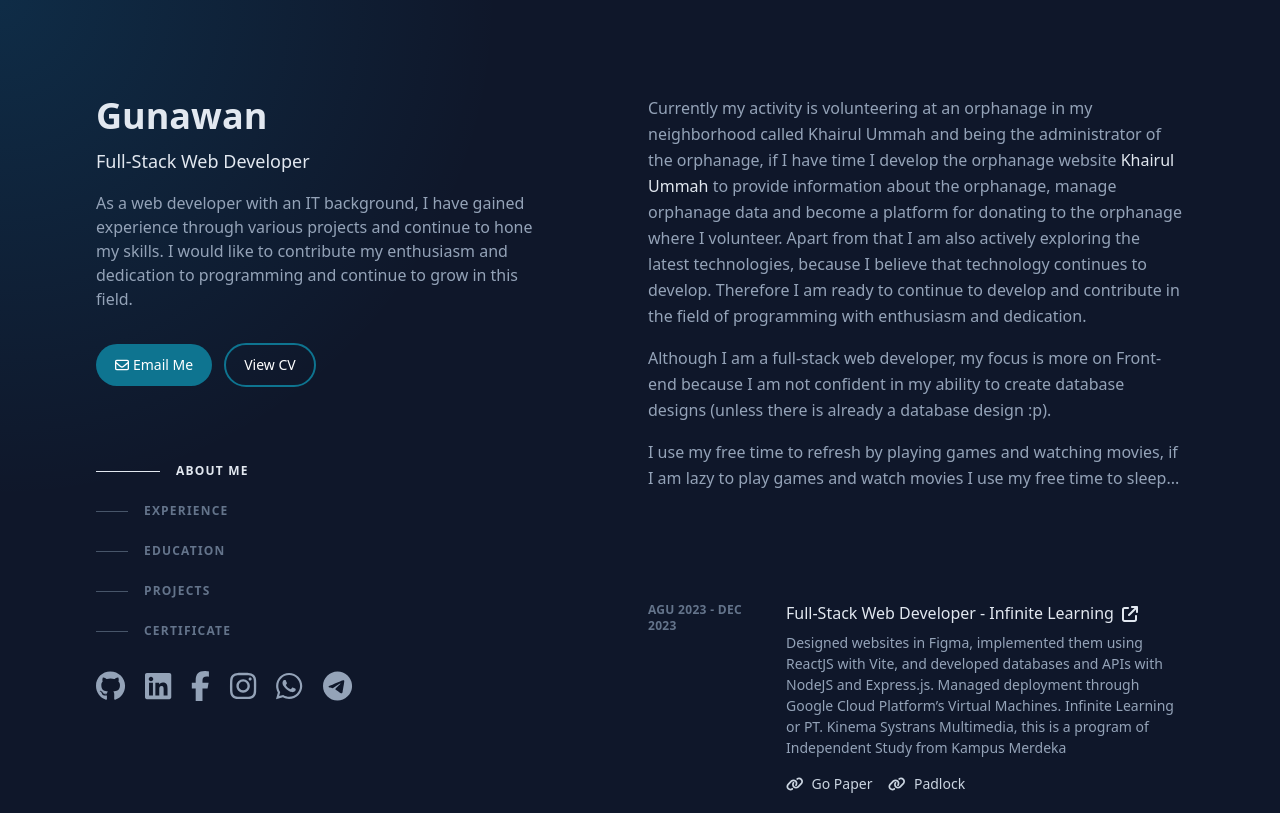
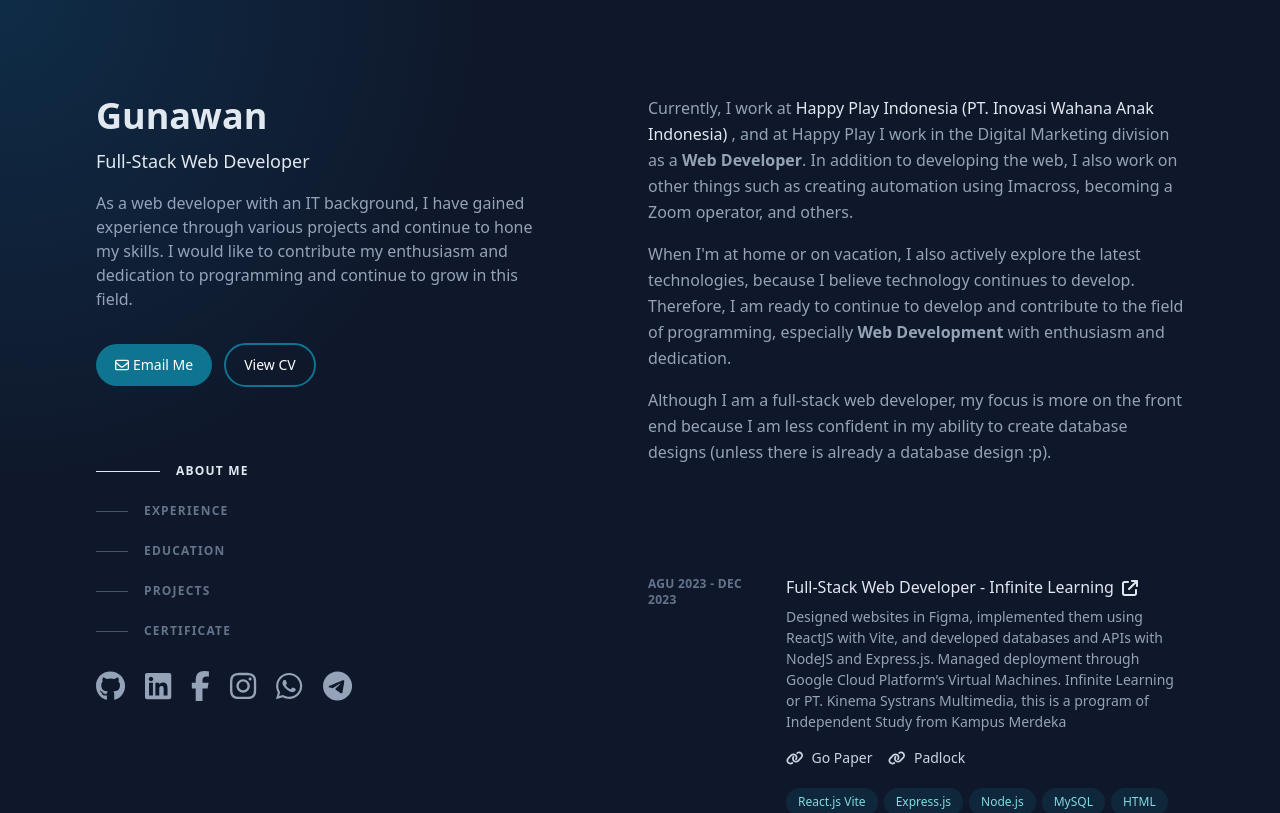
Before and after one commit to ilahgun/portfolio, a React (Vite) app: page / in a window 1280 px wide. Shown: the top 813 px of the page. Built offline with nearby package versions, Linux system fonts and the light colour scheme.

Commit message:
maintenance about

```diff
--- a/src/components/AboutMe/AboutMe.jsx
+++ b/src/components/AboutMe/AboutMe.jsx
@@ -8,33 +8,39 @@
       <NavTitle title={"About Me"} />
       <div className="font-normal text-md">
         <p className="mb-4">
-          Currently my activity is volunteering at an orphanage in my
-          neighborhood called Khairul Ummah and being the administrator of the
-          orphanage, if I have time I develop the orphanage website
+          Currently, I work at
           <Link
             className="font-medium text-slate-200 hover:text-teal-300 focus-visible:text-teal-300"
-            to={"https://github.com/ilahgun/khairul-ummah"}
+            to={"https://happyplayindonesia.com"}
             target="_blank"
           >
             {" "}
-            Khairul Ummah
+            Happy Play Indonesia
           </Link>{" "}
-          to provide information about the orphanage, manage orphanage data and
-          become a platform for donating to the orphanage where I volunteer.
-          Apart from that I am also actively exploring the latest technologies,
-          because I believe that technology continues to develop. Therefore I am
-          ready to continue to develop and contribute in the field of
-          programming with enthusiasm and dedication.
+          <Link
+            className="font-medium text-slate-200 hover:text-teal-300 focus-visible:text-teal-300"
+            to={"https://happyplayindonesia.com/our-company/"}
+            target="_blank"
+          >
+            {" "}
+            (PT. Inovasi Wahana Anak Indonesia)
+          </Link>{" "}
+          , and at Happy Play I work in the Digital Marketing division as a{" "}
+          <b>Web Developer</b>. In addition to developing the web, I also work
+          on other things such as creating automation using Imacross, becoming a
+          Zoom operator, and others.
         </p>
         <p className="mb-4">
-          Although I am a full-stack web developer, my focus is more on
-          Front-end because I am not confident in my ability to create database
-          designs (unless there is already a database design :p).
+          When I'm at home or on vacation, I also actively explore the latest
+          technologies, because I believe technology continues to develop.
+          Therefore, I am ready to continue to develop and contribute to the
+          field of programming, especially <b>Web Development</b> with
+          enthusiasm and dedication.
         </p>
         <p className="mb-4">
-          I use my free time to refresh by playing games and watching movies, if
-          I am lazy to play games and watch movies I use my free time to
-          sleep...
+          Although I am a full-stack web developer, my focus is more on the
+          front end because I am less confident in my ability to create database
+          designs (unless there is already a database design :p).
         </p>
       </div>
 
```
Also changed, not shown: 1 other file (tests, documents, lock files or other folders).
